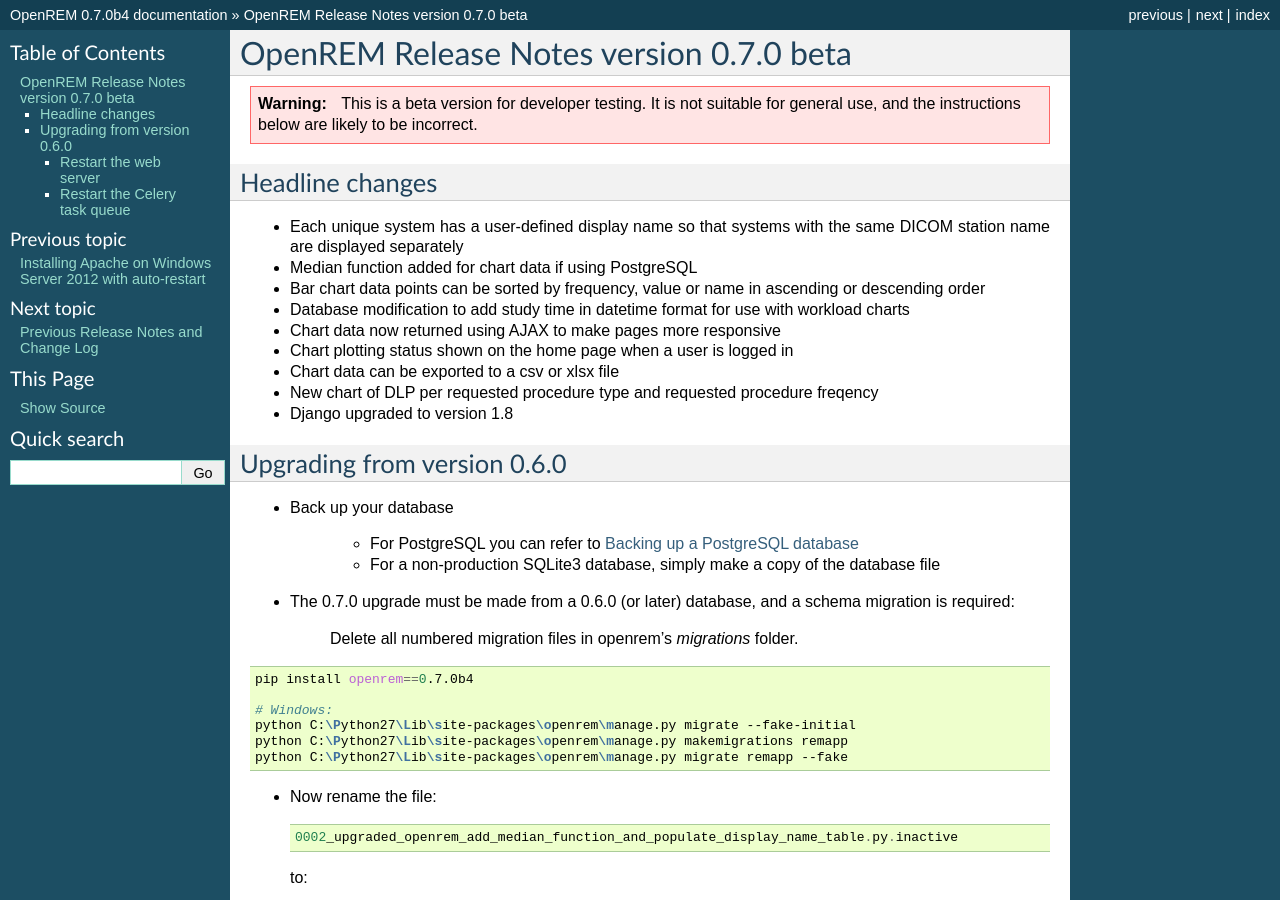
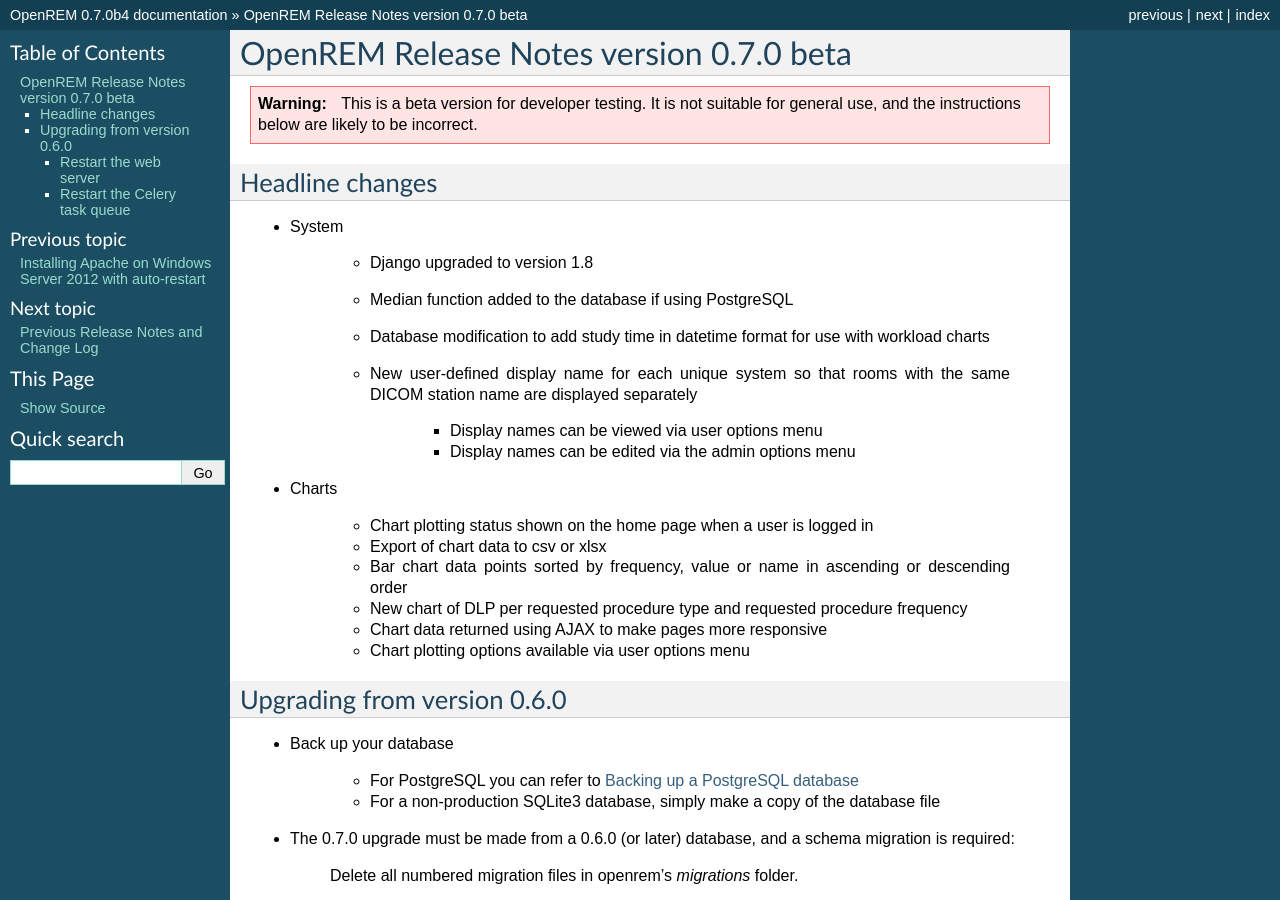
Before and after one commit to ckswilliams/modOpenREM, a Sphinx documentation site: the page built from docs/release-0.7.0.rst, in a window 1280 px wide and 900 px high. Built offline with Sphinx 7.4.7, drawn with Linux system fonts in a browser that asks for light colours.

Commit message:
Updated release notes. References issue #257

```diff
--- a/docs/release-0.7.0.rst
+++ b/docs/release-0.7.0.rst
@@ -11,15 +11,24 @@
 Headline changes
 ****************
 
-* Each unique system has a user-defined display name so that systems with the same DICOM station name are displayed separately
-* Median function added for chart data if using PostgreSQL
-* Bar chart data points can be sorted by frequency, value or name in ascending or descending order
-* Database modification to add study time in datetime format for use with workload charts
-* Chart data now returned using AJAX to make pages more responsive
-* Chart plotting status shown on the home page when a user is logged in
-* Chart data can be exported to a csv or xlsx file
-* New chart of DLP per requested procedure type and requested procedure freqency
-* Django upgraded to version 1.8
+* System
+
+    * Django upgraded to version 1.8
+    * Median function added to the database if using PostgreSQL
+    * Database modification to add study time in datetime format for use with workload charts
+    * New user-defined display name for each unique system so that rooms with the same DICOM station name are displayed separately
+
+        * Display names can be viewed via user options menu
+        * Display names can be edited via the admin options menu
+
+* Charts
+
+    * Chart plotting status shown on the home page when a user is logged in
+    * Export of chart data to csv or xlsx
+    * Bar chart data points sorted by frequency, value or name in ascending or descending order
+    * New chart of DLP per requested procedure type and requested procedure frequency
+    * Chart data returned using AJAX to make pages more responsive
+    * Chart plotting options available via user options menu
 
 ****************************
 Upgrading from version 0.6.0
```
